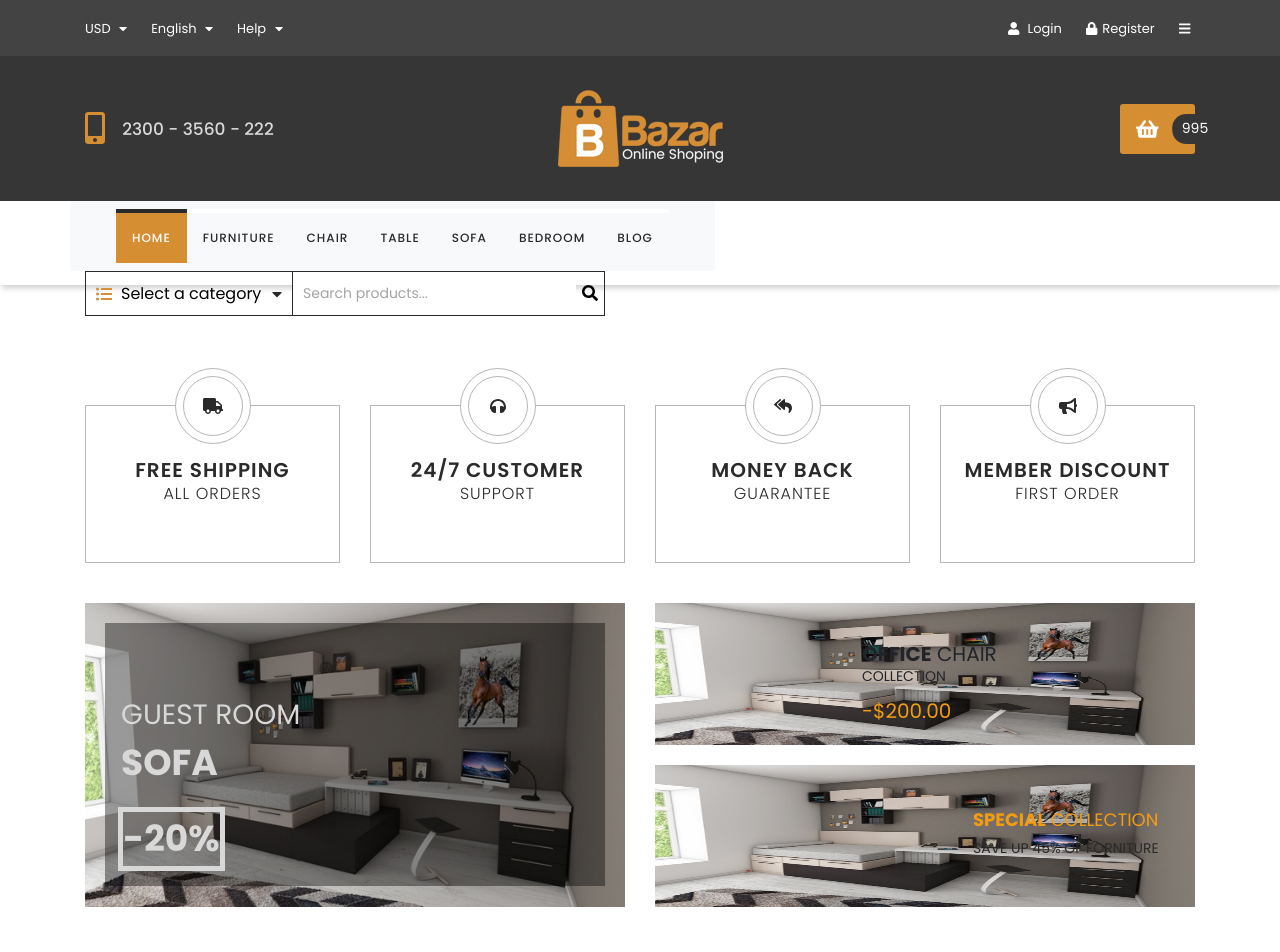
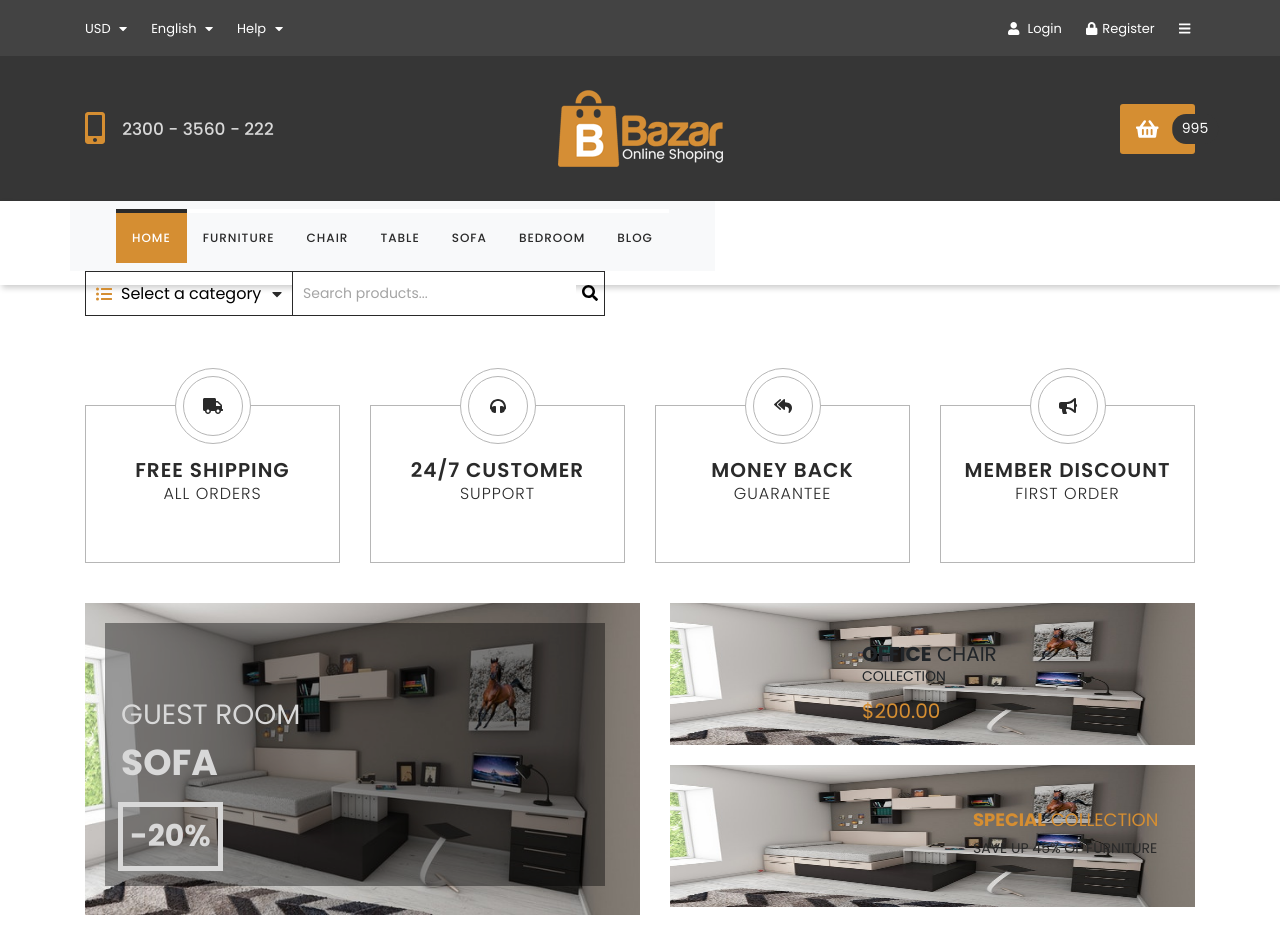
Before and after one commit to kamilwilk95/wdp-2206-02, a React (Create React App) app: page / in a window 1280 px wide. Shown: the top 952 px of the page. Built offline with nearby package versions, Linux system fonts and the light colour scheme.

Commit message:
Changes made

```diff
--- a/src/components/features/SaleBox/SaleBox.js
+++ b/src/components/features/SaleBox/SaleBox.js
@@ -12,7 +12,6 @@ const SaleBox = sale_img => {
             <div className={styles.box_img}>
               <img src='./images/promotion-bed.jpg' alt='promotion-left' />
             </div>
-
             <p className={styles.promo_text}>
               GUEST ROOM<span> SOFA</span>
             </p>
@@ -24,13 +23,13 @@ const SaleBox = sale_img => {
               <p className={styles.topSale_text}>
                 <strong>OFFICE</strong> CHAIR<span> COLLECTION</span>
               </p>
-              <p className={styles.topSale_text_price}>-$200.00</p>
+              <p className={styles.topSale_text_price}>$200.00</p>
             </div>
             <div className={styles.bottom_product}>
               <img src='./images/promotion-bed.jpg' alt='promotion' />
               <p className={styles.bottomSale_text}>
                 <strong>SPECIAL</strong> COLLECTION
-                <span> SAVE UP 45% OF FORNITURE</span>
+                <span> SAVE UP 45% OF FURNITURE</span>
               </p>
             </div>
           </div>
--- a/src/components/features/SaleBox/SaleBox.module.scss
+++ b/src/components/features/SaleBox/SaleBox.module.scss
@@ -6,7 +6,6 @@
   flex-direction: row;
   width: 100%;
   min-height: 400px;
-  padding-right: 30px;
 
   .leftinner {
     width: 50%;
@@ -45,9 +44,10 @@
       color: $text-color-dirty-white;
       bottom: 30%;
       left: 3%;
-      font-size: 36px;
+      font-size: 30px;
       font-weight: 700;
       border: 5px solid $text-color-dirty-white;
+      padding: 7px;
     }
   }
   .rightinner {
@@ -57,7 +57,7 @@
     height: 405px;
     padding-left: 30px;
     img {
-      width: 540px;
+      width: 100%;
       height: 100%;
       padding-bottom: 20px;
     }
@@ -88,14 +88,14 @@
     top: 23%;
     left: 70%;
     font-size: 20px;
-    color: $text-color-orange;
+    color: $primary;
   }
 
   .bottomSale_text {
     font-size: 18px;
     top: 50%;
     left: 80%;
-    color: $text-color-orange;
+    color: $primary;
 
     span {
       font-size: 14px;
--- a/src/styles/settings.scss
+++ b/src/styles/settings.scss
@@ -18,7 +18,6 @@ $color-black: #000;
 //text-colors
 $text-color: #2a2a2a;
 $text-color-gray: #a4a4a4;
-$text-color-orange: #f39c12;
 $text-color-dirty-white: #d8d8d8ff;
 $text-price-old: #a5a5a5;
 
```
